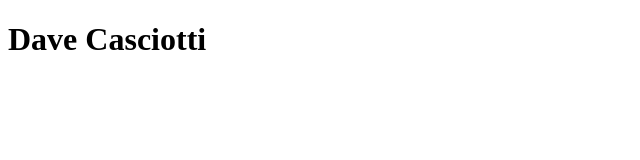
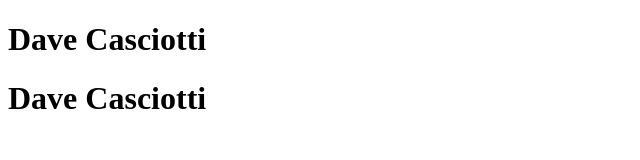
Before and after one commit to dcasciotti/dataviz-home, a plain HTML site: page index.html in a window 1280 px wide. Shown: the whole page, without its empty margins (0-640 px from the left). Drawn offline with Linux system fonts and the light colour scheme.

Commit message:
Update index.html

```diff
--- a/index.html
+++ b/index.html
@@ -1,2 +1,3 @@
 <!DOCTYPE html>
 <h1>Dave Casciotti</h1>
+<h1>Dave Casciotti</h1>
```
